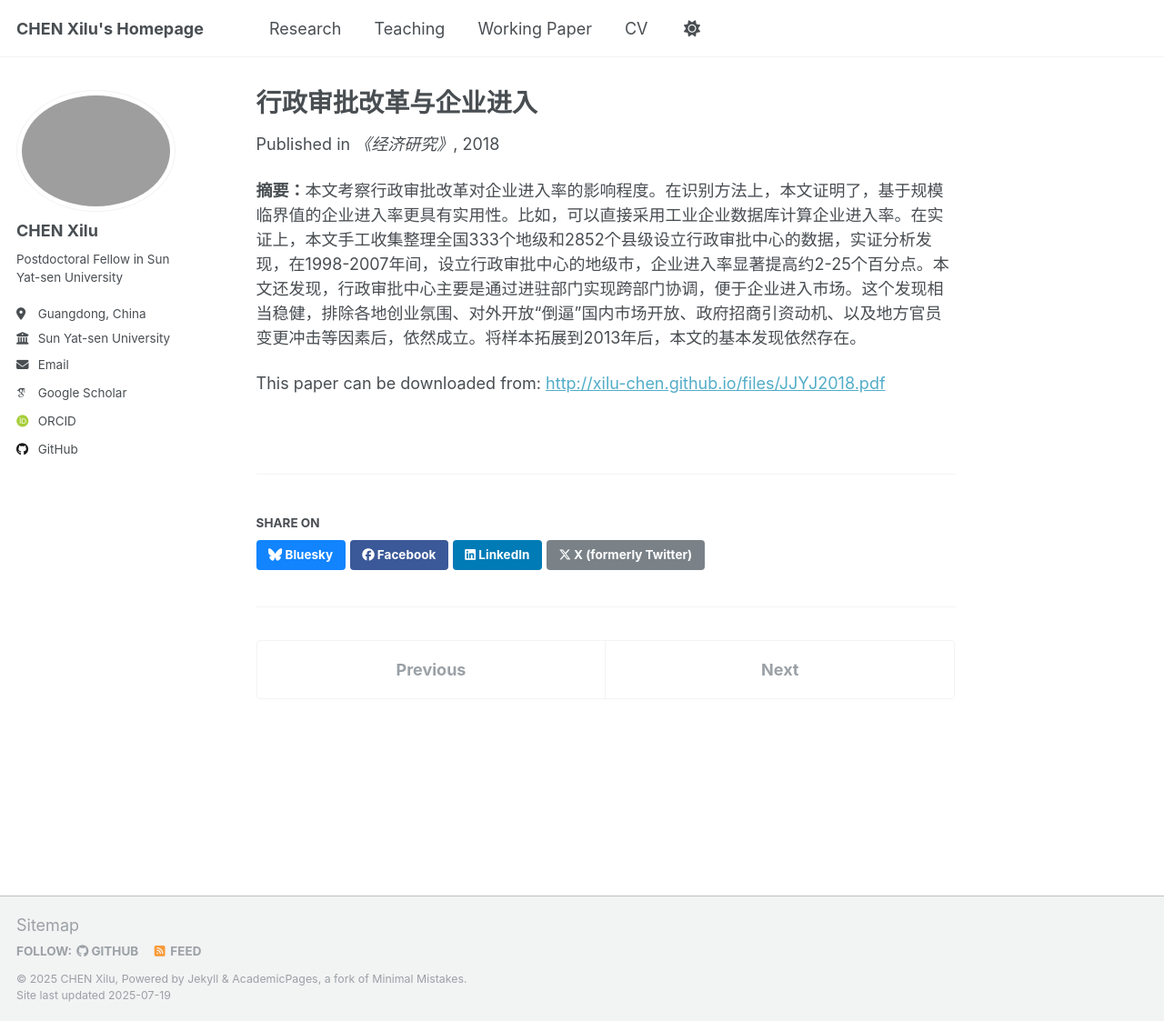
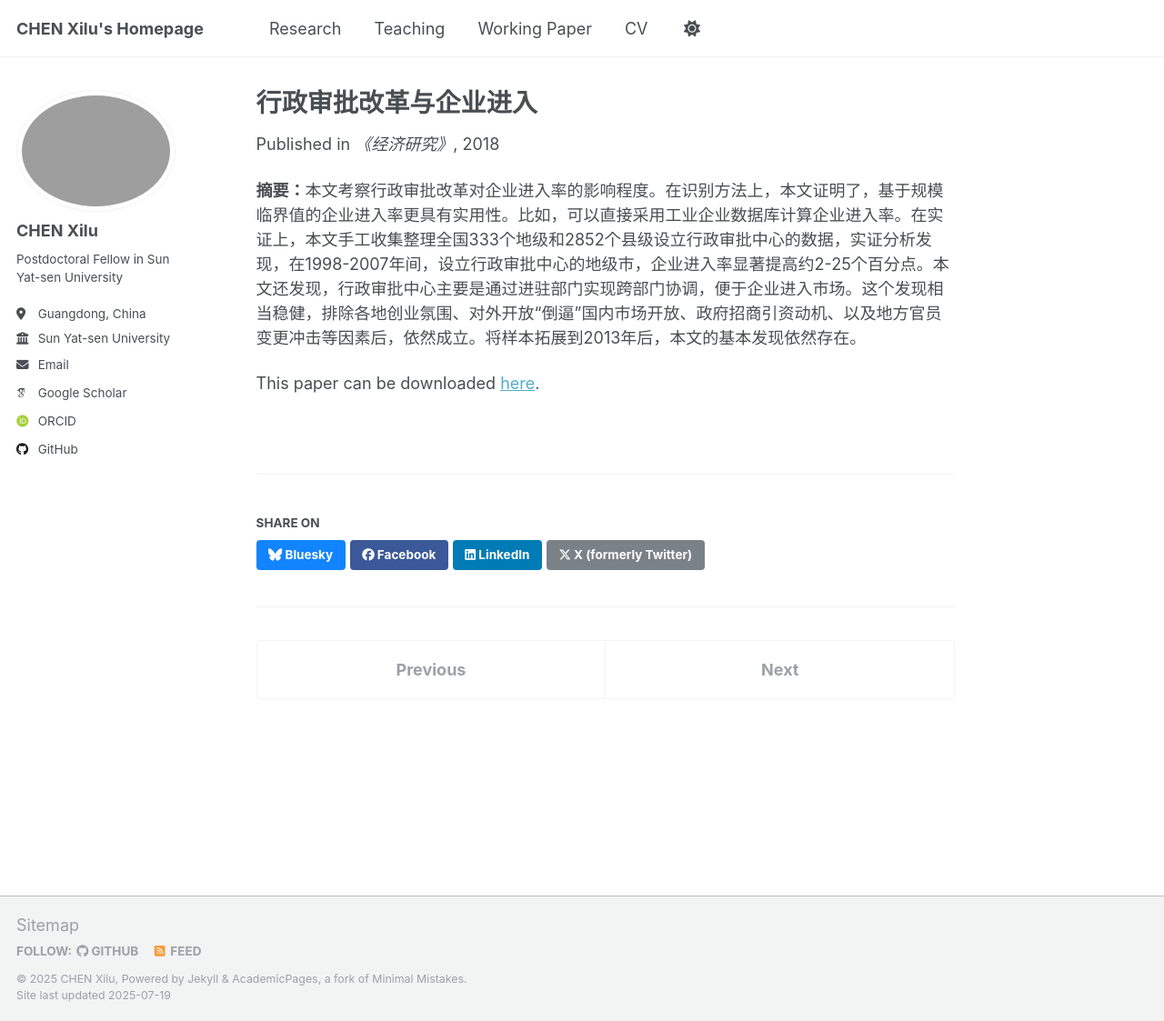
Before and after one commit to Xilu-CHEN/xilu-chen.github.io, a Jekyll site: the page built from _publications/JJYJ2018.md, in a window 1280 px wide and 1123 px high. Shown: the whole window at 91% size. Built offline with Jekyll 4.4.1, drawn with Linux system fonts in a browser that asks for light colours; some web fonts are replaced; a script that is not in the unit is left out.

Commit message:
Update JJYJ2018.md

```diff
--- a/_publications/JJYJ2018.md
+++ b/_publications/JJYJ2018.md
@@ -11,4 +11,4 @@ paperurl: 'http://xilu-chen.github.io/files/JJYJ2018.pdf'
 
 **摘要：**本文考察行政审批改革对企业进入率的影响程度。在识别方法上，本文证明了，基于规模临界值的企业进入率更具有实用性。比如，可以直接采用工业企业数据库计算企业进入率。在实证上，本文手工收集整理全国333个地级和2852个县级设立行政审批中心的数据，实证分析发现，在1998-2007年间，设立行政审批中心的地级市，企业进入率显著提高约2-25个百分点。本文还发现，行政审批中心主要是通过进驻部门实现跨部门协调，便于企业进入市场。这个发现相当稳健，排除各地创业氛围、对外开放“倒逼”国内市场开放、政府招商引资动机、以及地方官员变更冲击等因素后，依然成立。将样本拓展到2013年后，本文的基本发现依然存在。
 
-This paper can be downloaded from: <http://xilu-chen.github.io/files/JJYJ2018.pdf>
+This paper can be downloaded [here](http://xilu-chen.github.io/files/JJYJ2018.pdf){:target="_blank"}.
```
